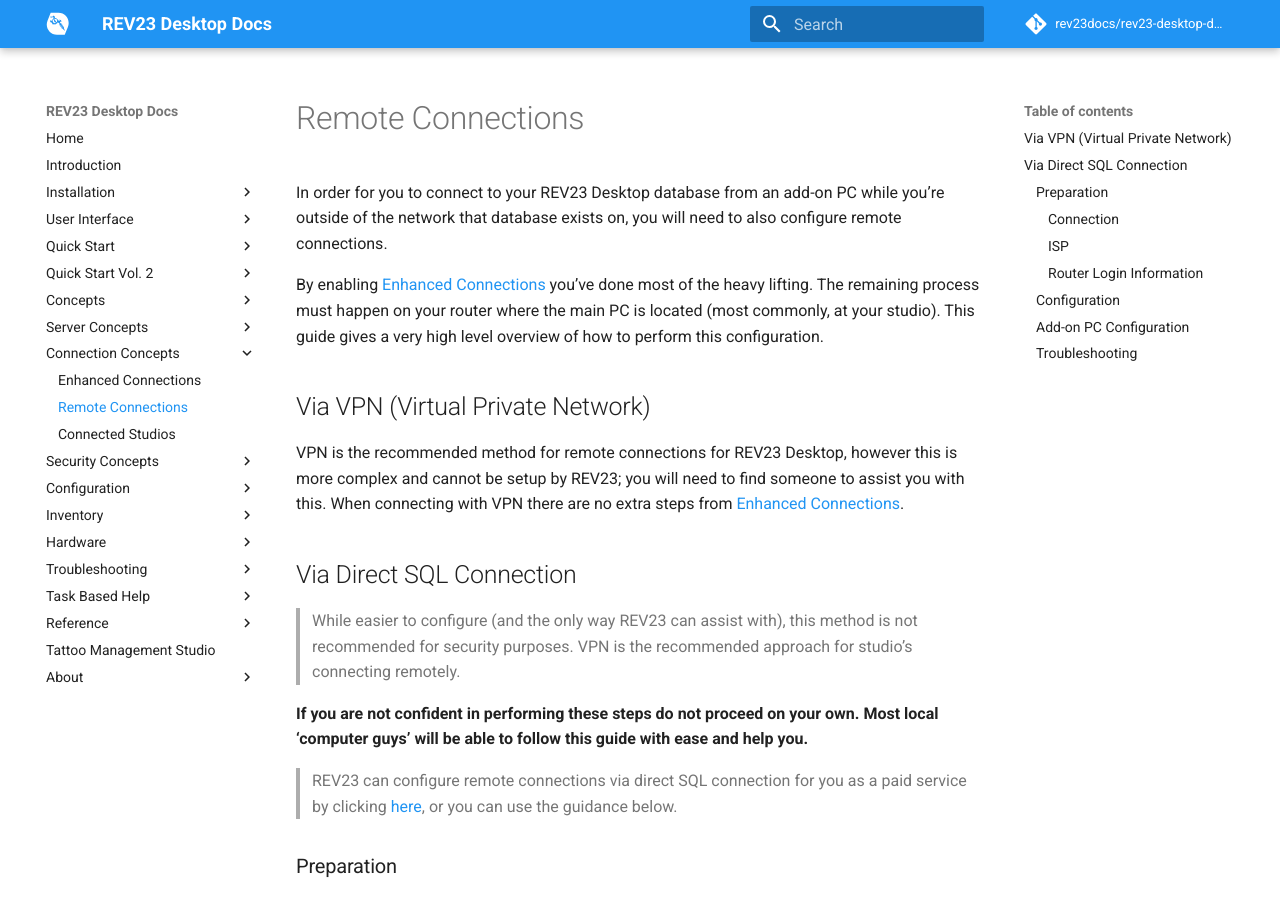
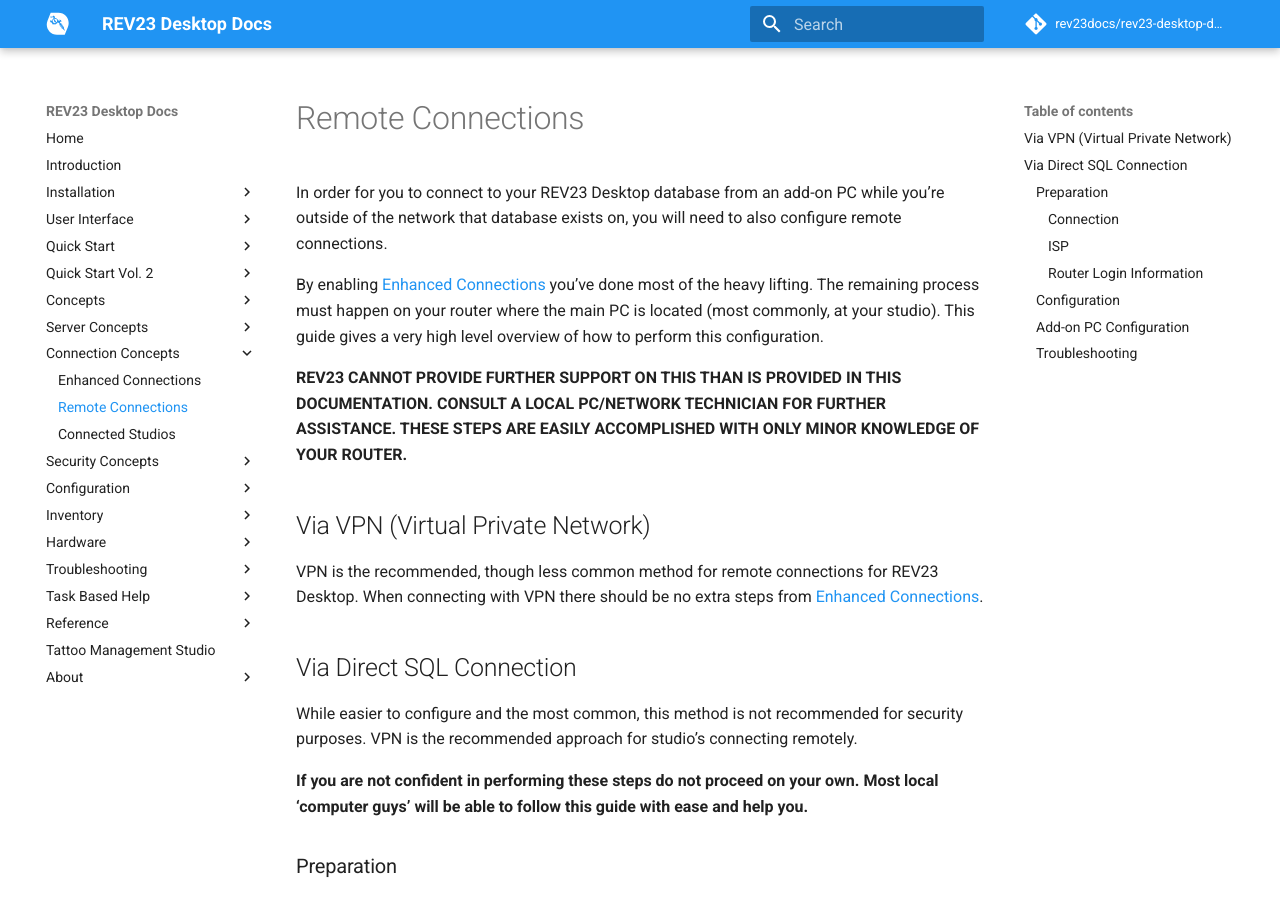
Before and after one commit to REV23Docs/rev23-desktop-docs, an MkDocs documentation site: the page built from docs/connection-concepts/remote-connections.md, in a window 1280 px wide and 900 px high. Built offline with MkDocs 1.6.1 and Material for MkDocs 9.7.7, drawn with Linux system fonts in a browser that asks for light colours; comment, search, counter and statistics services are not loaded; old or Windows-style settings are respelled for this version of MkDocs; some of the changed text lies outside the part shown.

Commit message:
Removed references for REV23 remote connection configuration.

```diff
--- a/docs/connection-concepts/remote-connections.md
+++ b/docs/connection-concepts/remote-connections.md
@@ -4,16 +4,16 @@
 
 By enabling [Enhanced Connections](enhanced-connections.md) you've done most of the heavy lifting. The remaining process must happen on your router where the main PC is located (most commonly, at your studio). This guide gives a very high level overview of how to perform this configuration.
 
+**REV23 CANNOT PROVIDE FURTHER SUPPORT ON THIS THAN IS PROVIDED IN THIS DOCUMENTATION. CONSULT A LOCAL PC/NETWORK TECHNICIAN FOR FURTHER ASSISTANCE. THESE STEPS ARE EASILY ACCOMPLISHED WITH ONLY MINOR KNOWLEDGE OF YOUR ROUTER.**
+
 ## Via VPN (Virtual Private Network)
-VPN is the recommended method for remote connections for REV23 Desktop, however this is more complex and cannot be setup by REV23;  you will need to find someone to assist you with this. When connecting with VPN there are no extra steps from [Enhanced Connections](enhanced-connections.md).
+VPN is the recommended, though less common method for remote connections for REV23 Desktop. When connecting with VPN there should be no extra steps from [Enhanced Connections](enhanced-connections.md).
 
 ## Via Direct SQL Connection
 
-> While easier to configure (and the only way REV23 can assist with), this method is not recommended for security purposes. VPN is the recommended approach for studio's connecting remotely.
+While easier to configure and the most common, this method is not recommended for security purposes. VPN is the recommended approach for studio's connecting remotely.
 
 **If you are not confident in performing these steps do not proceed on your own. Most local 'computer guys' will be able to follow this guide with ease and help you.**
-
-> REV23 can configure remote connections via direct SQL connection for you as a paid service by clicking [here](https://www.rev23.com/cart/addtocart?productVariantId=7e6e8981-6ed4-4227-bc71-cf6f73abe445), or you can use the guidance below.
 
 ### Preparation
 
@@ -89,5 +89,3 @@
 + If you're running separate security software on your main PC disable it and try again. If the connection works you will need to independently configure it to allow these connections.
 
 + If your connection used to work and is suddenly broken, verify this configuration again. Generally this is caused by the Windows network profile changing, or a change to your public IP address (which is why you should get a static IP).
-
-> REV23 can assist you with this process as a paid service by clicking [here](https://www.rev23.com/cart/addtocart?productVariantId=7e6e8981-6ed4-4227-bc71-cf6f73abe445). We cannot provide troubleshooting through TeamViewer without charging for it as it takes way too much of our time.
```
